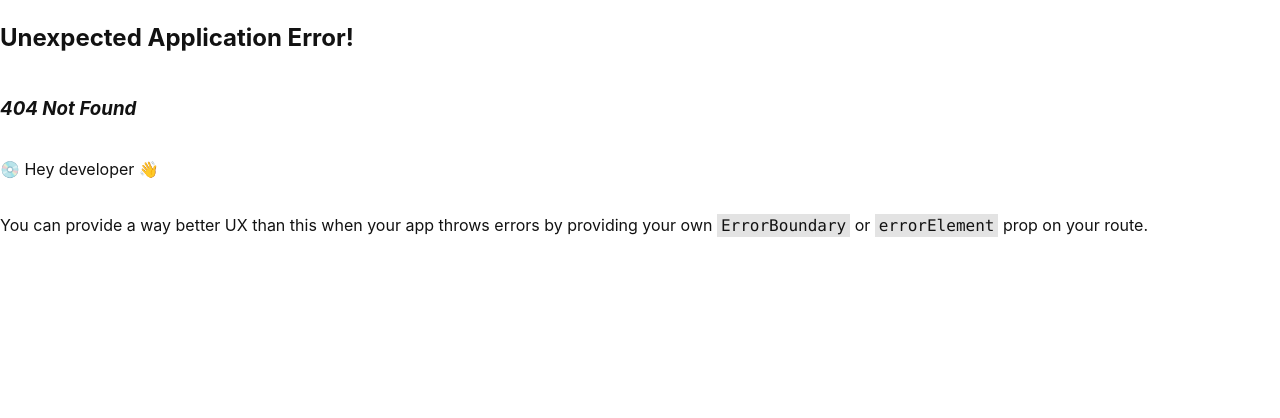
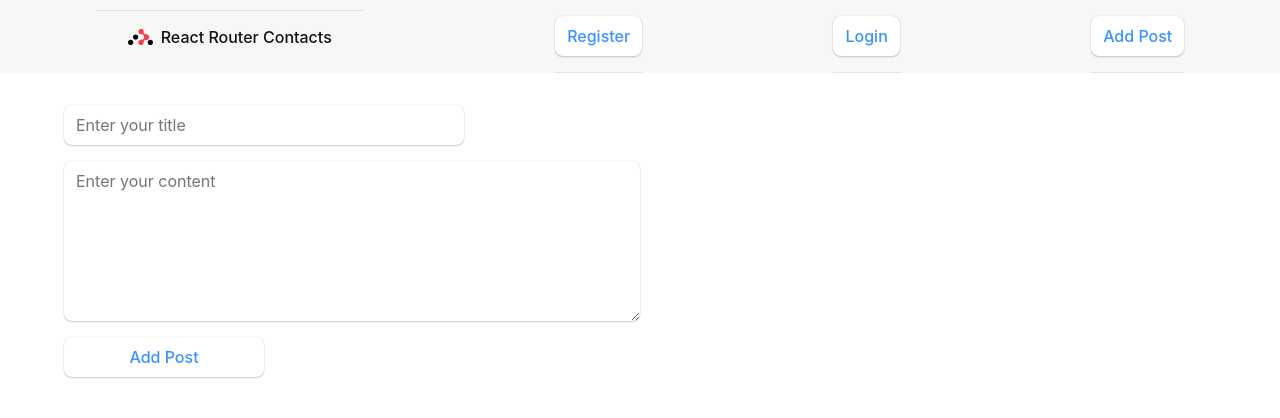
Before and after one commit to Hack-Weekly/copper-marmot-blog-app, a React (Vite) app: page /copper-marmot-blog-app/addPost in a window 1280 px wide. Before the commit this address had no page. Shown: the top 418 px of the page. Built offline with nearby package versions, Linux system fonts and the light colour scheme.

Commit message:
basic add post functionality

```diff
--- a/src/firebase.js
+++ b/src/firebase/config.js
@@ -24,36 +24,3 @@ const firebaseConfig = {
 const app = initializeApp(firebaseConfig);
 export const auth = getAuth(app);
 export const db = getFirestore(app);
-
-export async function createUser(mail, password) {
-  console.log(mail);
-  console.log(password);
-  createUserWithEmailAndPassword(auth, mail, password)
-    .then((userCredential) => {
-      // Signed in
-      console.log("createUser");
-      const user = userCredential.user;
-      return user;
-    })
-    .catch((error) => {
-      const errorCode = error.code;
-      const errorMessage = error.message;
-    });
-}
-
-export async function loginUser(mail, password) {
-  console.log(mail);
-  console.log(password);
-  signInWithEmailAndPassword(auth, mail, password)
-    .then((userCredential) => {
-      // Signed in
-      console.log("loginUser");
-      const user = userCredential.user;
-      console.log(user);
-      return user;
-    })
-    .catch((error) => {
-      const errorCode = error.code;
-      const errorMessage = error.message;
-    });
-}
--- /dev/null
+++ b/src/firebase/posts.js
@@ -0,0 +1,15 @@
+import { addDoc, collection, serverTimestamp } from "firebase/firestore";
+import { db } from "./config";
+
+export function addPost(post) {
+    const title = post.title;
+    const content = post.content;
+    const author = post.author;
+
+    return addDoc(collection(db, "posts"), {
+        title,
+        content,
+        author,
+        createdAt: serverTimestamp()
+    });
+}
--- /dev/null
+++ b/src/firebase/users.js
@@ -0,0 +1,35 @@
+import {createUserWithEmailAndPassword, signInWithEmailAndPassword} from 'firebase/auth';
+import {auth} from './config';
+
+export async function createUser(mail, password) {
+    console.log(mail);
+    console.log(password);
+    createUserWithEmailAndPassword(auth, mail, password)
+      .then((userCredential) => {
+        // Signed in
+        console.log("createUser");
+        const user = userCredential.user;
+        return user;
+      })
+      .catch((error) => {
+        const errorCode = error.code;
+        const errorMessage = error.message;
+      });
+  }
+
+  export async function loginUser(mail, password) {
+    console.log(mail);
+    console.log(password);
+    signInWithEmailAndPassword(auth, mail, password)
+      .then((userCredential) => {
+        // Signed in
+        console.log("loginUser");
+        const user = userCredential.user;
+        console.log(user);
+        return user;
+      })
+      .catch((error) => {
+        const errorCode = error.code;
+        const errorMessage = error.message;
+      });
+  }
--- a/src/main.jsx
+++ b/src/main.jsx
@@ -6,6 +6,7 @@ import Root from "./routes/root";
 import ErrorPage from "./error-page";
 import Register, { action as registerAction } from "./routes/register";
 import Login, { action as loginAction } from "./routes/login";
+import AddPost, { action as addPostAction } from "./routes/addPost";
 
 const router = createBrowserRouter([
   {
@@ -23,6 +24,11 @@ const router = createBrowserRouter([
         element: <Login />,
         action: loginAction,
       },
+      {
+        path: "addPost",
+        element: <AddPost />,
+        action: addPostAction
+      }
     ],
   },
 ]);
--- /dev/null
+++ b/src/routes/addPost.jsx
@@ -0,0 +1,46 @@
+import '../styles/addPost.css';
+import { useState } from "react";
+import { Form } from "react-router-dom";
+import { addPost } from "../firebase/posts";
+
+export async function action({ request }) {
+    const formData = await request.formData();
+    const values = Object.fromEntries(formData);
+
+    const post = await addPost({
+        title: values.title,
+        content: values.content,
+        author: "Author Name" // TODO: add from firebase?
+    });
+
+
+    return { post };
+}
+
+export default function AddPost() {
+    const [title, setTitle] = useState("");
+    const [content, setContent] = useState("");
+
+    return (
+        <div className="addPost-ct">
+            <Form method="POST">
+                <input
+                    type="text"
+                    name="title"
+                    id="title"
+                    placeholder="Enter your title"
+                    onChange={(e) => setTitle(e.target.value)}
+                />
+                <textarea
+                    name="content"
+                    id="content"
+                    cols="30"
+                    rows="10"
+                    placeholder="Enter your content"
+                    onChange={(e) => setContent(e.target.value)}
+                ></textarea>
+                <button type="submit">Add Post</button>
+            </Form>
+        </div>
+    );
+}
--- a/src/routes/login.jsx
+++ b/src/routes/login.jsx
@@ -1,7 +1,7 @@
 import { Form } from "react-router-dom";
 import { useState } from "react";
 
-import { loginUser } from "../firebase";
+import { loginUser } from "../firebase/users";
 
 export async function action({ request }) {
   const formData = await request.formData();
--- a/src/routes/register.jsx
+++ b/src/routes/register.jsx
@@ -1,7 +1,7 @@
 import { Form } from "react-router-dom";
 import { useState } from "react";
 
-import { createUser } from "../firebase";
+import { createUser } from "../firebase/users";
 
 export async function action({ request }) {
   const formData = await request.formData();
--- a/src/routes/root.jsx
+++ b/src/routes/root.jsx
@@ -29,6 +29,11 @@ export default function Root() {
             <button>Login</button>
           </Link>
         </div>
+        <div>
+          <Link to={"addPost"}>
+            <button>Add Post</button>
+          </Link>
+        </div>
       </header>
       <div id="detail">
         <Outlet />
--- /dev/null
+++ b/src/styles/addPost.css
@@ -0,0 +1,18 @@
+.addPost-ct form {
+  display: flex;
+  flex-direction: column;
+  justify-content: center;
+  gap: 1em;
+}
+.addPost-ct form input {
+  width: 50%;
+  max-width: 400px;
+}
+.addPost-ct form textarea {
+  width: 50%;
+  height: 10em;
+}
+.addPost-ct form button {
+  width: 25%;
+  max-width: 200px;
+}/*# sourceMappingURL=addPost.css.map */
--- /dev/null
+++ b/src/styles/addPost.scss
@@ -0,0 +1,23 @@
+.addPost-ct {
+    form {
+        display: flex;
+        flex-direction: column;
+        justify-content: center;
+        gap: 1em;
+
+        input {
+            width: 50%;
+            max-width: 400px;
+        }
+
+        textarea {
+            width: 50%;
+            height: 10em;
+        }
+
+        button {
+            width: 25%;
+            max-width: 200px;
+        }
+    }
+}
```
Also changed, not shown: 1 other file (tests, documents, lock files or other folders).
